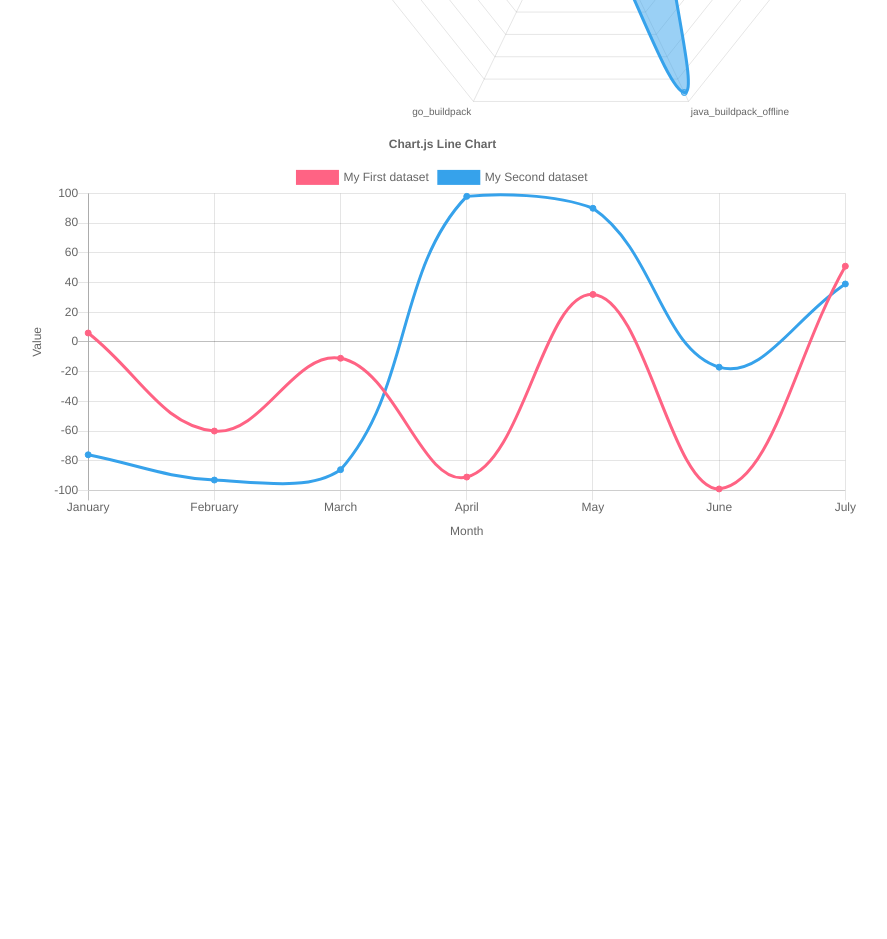
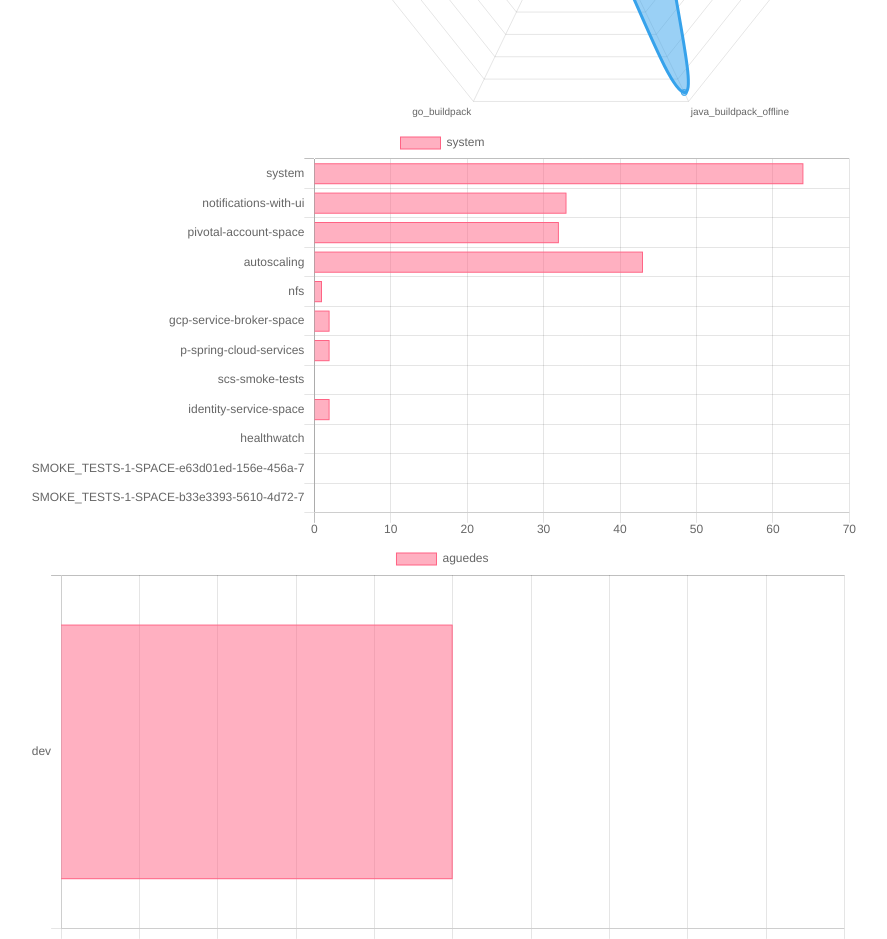
Before and after one commit to clijockey/phoenix-dashboard, a plain HTML site: page index.html in a window 1280 px wide. Shown: the part 720-1659 px from the top of the page, without its empty margins (59-946 px from the left). Before the commit the page ends 1311 px from the top, so only its background shows below. Drawn offline with nearby package versions, Linux system fonts and the light colour scheme.

Commit message:
ai usages per org bar graph looping

```diff
--- a/index.html
+++ b/index.html
@@ -53,7 +53,7 @@
 		<div class="card-deck mb-3 text-center">
 			<div class="card mb-4 box-shadow">
 				<div class="card-header">
-					<h4 class="my-0 font-weight-normal">AI</h4>
+					<h4 class="my-0 font-weight-normal">App Instances</h4>
 				</div>
 				<div class="card-body">
 					<h1 class="card-title pricing-card-title" id="numberAI"></h1>
@@ -142,85 +142,111 @@
 
 		</script>
 
-	<div style="width:75%;">
-		<canvas id="canvas"></canvas>
+
+
+<!-- <div style="width:75%;">
+		<canvas id="lblValues"></canvas>
 </div>
 <br>
-	<br>
+<br> -->
+
 <script>
-		var MONTHS = ['January', 'February', 'March', 'April', 'May', 'June', 'July', 'August', 'September', 'October', 'November', 'December'];
-		var config = {
-			type: 'line',
-			data: {
-				labels: ['January', 'February', 'March', 'April', 'May', 'June', 'July'],
-				datasets: [{
-					label: 'My First dataset',
-					backgroundColor: window.chartColors.red,
-					borderColor: window.chartColors.red,
-					data: [
-						randomScalingFactor(),
-						randomScalingFactor(),
-						randomScalingFactor(),
-						randomScalingFactor(),
-						randomScalingFactor(),
-						randomScalingFactor(),
-						randomScalingFactor()
-					],
-					fill: false,
-				}, {
-					label: 'My Second dataset',
-					fill: false,
-					backgroundColor: window.chartColors.blue,
-					borderColor: window.chartColors.blue,
-					data: [
-						randomScalingFactor(),
-						randomScalingFactor(),
-						randomScalingFactor(),
-						randomScalingFactor(),
-						randomScalingFactor(),
-						randomScalingFactor(),
-						randomScalingFactor()
-					],
-				}]
-			},
-			options: {
-				responsive: true,
-				title: {
-					display: true,
-					text: 'Chart.js Line Chart'
-				},
-				tooltips: {
-					mode: 'index',
-					intersect: false,
-				},
-				hover: {
-					mode: 'nearest',
-					intersect: true
-				},
-				scales: {
-					xAxes: [{
-						display: true,
-						scaleLabel: {
-							display: true,
-							labelString: 'Month'
+// Hack to get HTML canvas to display correctly on page - this needs to be cleaned up by someone that knows js :-)
+	var str = '';
+	$.getJSON("data.json", function (json) {
+		for (o in json.organizations) {
+			var orgName = json.organizations[o].name;
+			console.log(orgName);
+			str += "<div><canvas id=" + orgName + "></canvas></div>";
 		}
-					}],
-					yAxes: [{
-						display: true,
-						scaleLabel: {
-							display: true,
-							labelString: 'Value'
+	document.getElementById('example').innerHTML = str;
+	});
+</script>
+
+<div style="width:75%;" id="example"></div>
+
+<script>
+
+	$.getJSON("data.json", function (json) {
+		for (o in json.organizations) {
+			var orgName = json.organizations[o].name;
+			var spaceName = [];
+			var spaceInstances = [];
+
+			for (s in json.organizations[o].spaces){
+				spaceName.push(json.organizations[o].spaces[s].name);
+				spaceInstances.push(json.organizations[o].spaces[s].total_app_instance_count);
 			}
-					}]
+
+			console.log(spaceName);
+			console.log(spaceInstances);
+
+			var color = Chart.helpers.color;
+
+			var options = {
+				maintainAspectRatio: true,
+				spanGaps: false,
+				elements: {
+					line: {
+						tension: 0.000001
 					}
 				}
 			};
 
-		window.onload = function() {
-			var ctx = document.getElementById('canvas').getContext('2d');
-			window.myLine = new Chart(ctx, config);
+			// var str = '';
+			// var ctx = document.getElementById("lblValues");
+			// var ctx = data.organizations[o].name;
+			// str += "<div style><canvas id=" + orgName + "></canvas></div>";
+			// document.write("<div><canvas id=" + orgName + "></canvas></div>");
+			// str += "Some text";
+			// str += "<BR>";
+
+			// var ctx = document.getElementById('lblValues').innerHTML = str;
+
+
+			var data = {
+				labels: spaceName,
+				datasets: [{
+					label: orgName,
+					backgroundColor: color(window.chartColors.red).alpha(0.5).rgbString(),
+					borderColor: window.chartColors.red,
+					borderWidth: 1,
+					data: spaceInstances
+				}]
 			};
+
+			// console.log("Orgname: " + orgName);
+
+			// var myHorizontalBar = new Chart(document.getElementById(orgName), {
+			// var myHorizontalBar = new Chart(document.getElementById("rob"), {
+			// 	type: 'horizontalBar',
+			// 	data: data,
+			// 	options: options
+			// });
+
+			var canvas = document.getElementById(orgName);
+			var ctx = canvas.getContext("2d");
+			new Chart(ctx, {
+				type: 'horizontalBar',
+				data: data,
+				options: options
+			});
+
+			// str += myHorizontalBar;
+
+
+
+		};
+		// document.getElementById('example').innerHTML = str;
+	});
 </script>
+
+<div style="width:75%;">
+		<canvas id="system"></canvas>
+</div>
+
+
+
 </body>
 
 </html>
```
Lines whose indentation alone changed are shown as unchanged.
